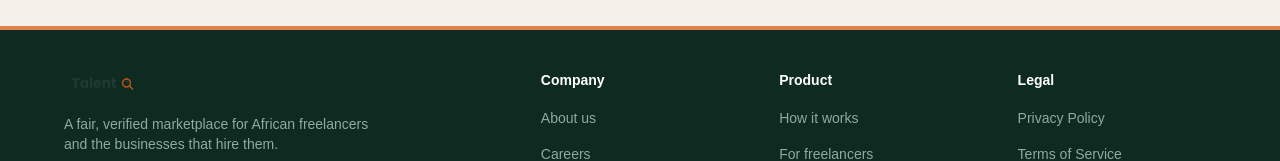
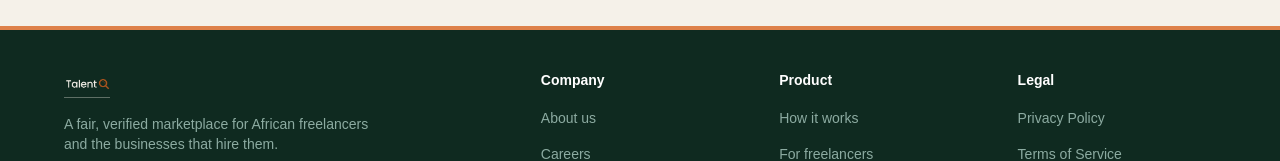
Before and after one commit to Odinaka-123/TalentQ, a Next.js app: page / in a window 1280 px wide. Shown: the part 3332-3493 px from the top of the page. Built offline with nearby package versions, Linux system fonts and the light colour scheme.

Commit message:
Update Footer component logo source to use logo-light.png

```diff
--- a/src/components/Footer/index.tsx
+++ b/src/components/Footer/index.tsx
@@ -45,7 +45,7 @@ export default function Footer() {
           <div className="lg:col-span-2">
             <Link href="/" className="inline-flex items-center gap-2 mb-4">
               <Image
-                src="/Icons/logo.png"
+                src="/Icons/logo-light.png"
                 alt="TalentQ"
                 width={110}
                 height={30}
```
